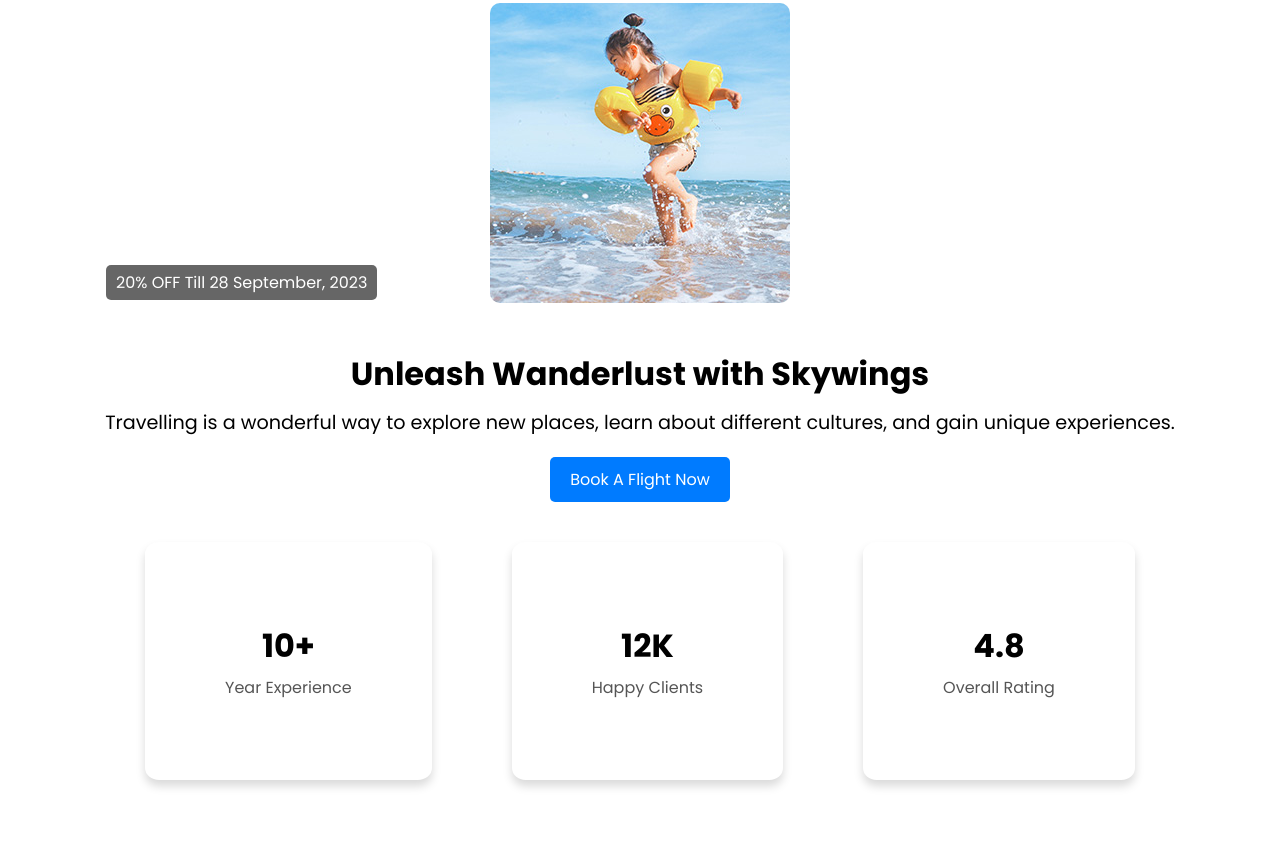
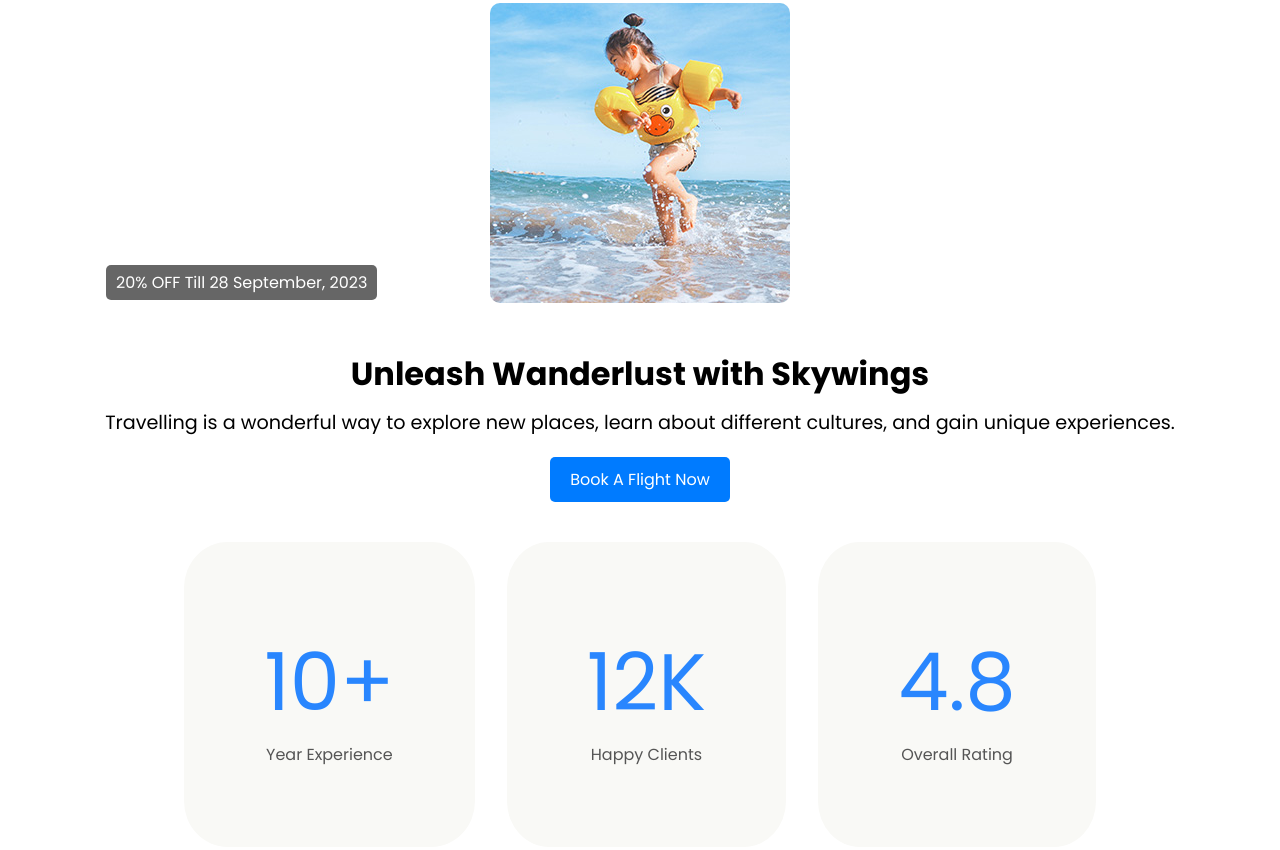
Before and after one commit to fauzul91/Travel-Agency, a plain HTML site: page index.html in a window 1280 px wide. Shown: the part 2031-2881 px from the top of the page. Before the commit the page ends 2851 px from the top, so only its background shows below. Drawn offline with nearby package versions, Linux system fonts and the light colour scheme.

Commit message:
feat(about-us): update stats

```diff
--- a/dist/css/style.css
+++ b/dist/css/style.css
@@ -834,18 +834,18 @@
 .stats-section {
     display: flex;
     justify-content: center;
-    gap: 5rem;
+    gap: 2rem;
 }
 
 .stat-item {
     padding: 5rem;
-    background-color: var(--primary-color);
-    box-shadow: 0 6px 10px rgba(0, 0, 0, 0.15);
-    border-radius: 5%;
+    background-color: #f9f9f6;
+    border-radius: 15%;
 }
 .stat-item h2 {
-    font-size: 2rem;
-    margin-bottom: 5px;
+    font-size: 5rem;
+    font-weight: 300;
+    color: var(--secondary-color);
 }
 
 .stat-item p {
```
